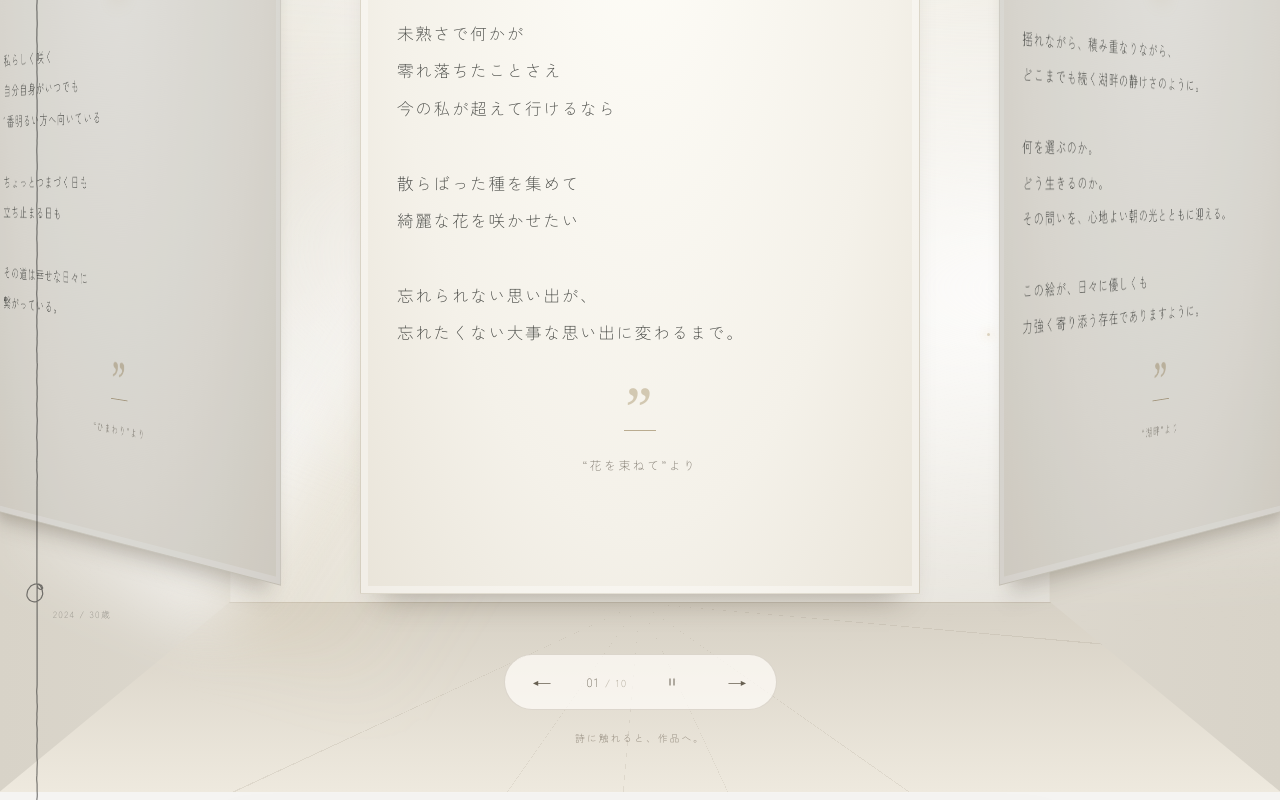
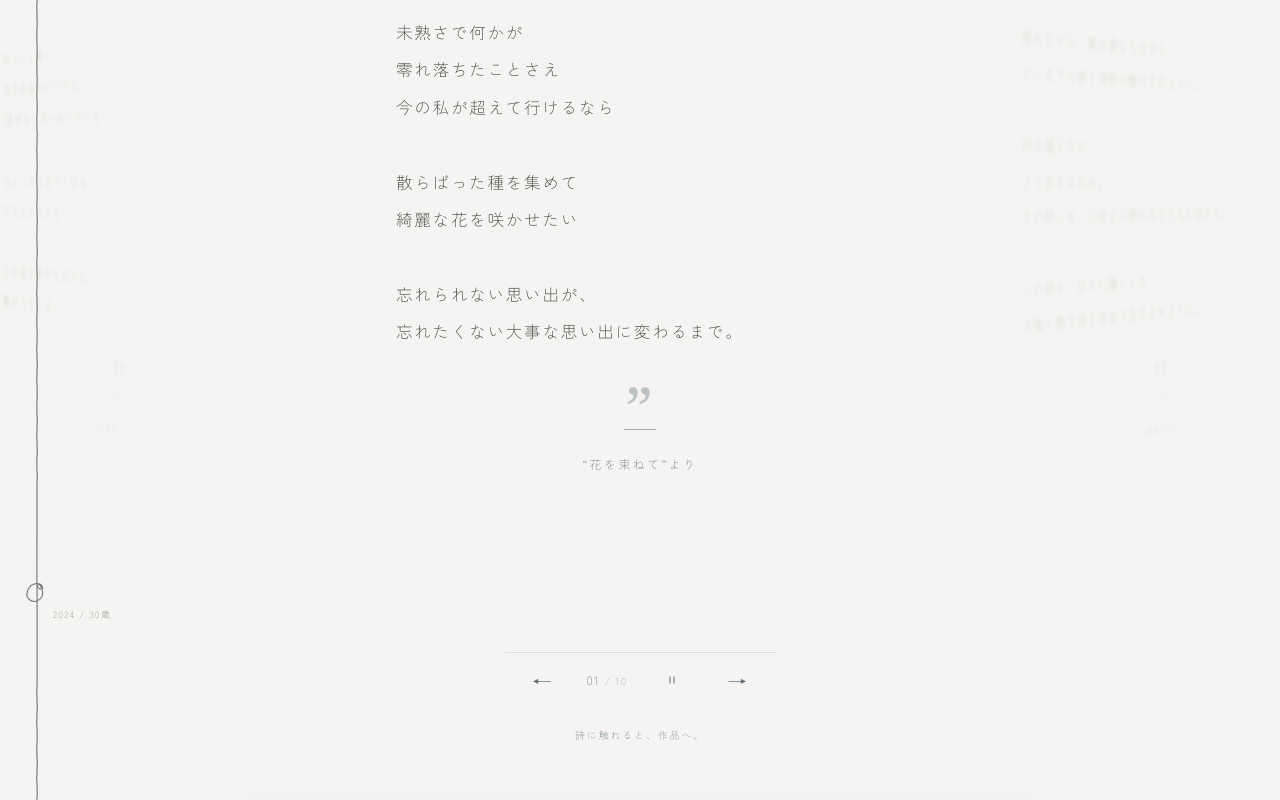
Before and after one commit to yasufumi-27/art-no-uzu, a Next.js app: page / in a window 1280 px wide. Shown: the part 1180-1980 px from the top of the page. Built offline with nearby package versions, Linux system fonts and the light colour scheme.

Commit message:
Float poems in 3D on the original site background

```diff
--- a/components/PoetryInterlude.jsx
+++ b/components/PoetryInterlude.jsx
@@ -54,20 +54,8 @@ export default function PoetryInterlude({ poems }) {
 
   return (
     <section className={styles.section} aria-label="作品の詩" data-resting={!inView || !pageVisible || paused} data-phase={phase}>
-      <div className={styles.architecture} aria-hidden="true">
-        <div className={styles.ceiling} />
-        <div className={styles.floor} />
-        <div className={styles.wallLeft} /><div className={styles.wallRight} />
-      </div>
-      <div className={styles.atmosphere} aria-hidden="true">
-        <div className={styles.light} />
-        <div className={styles.mist} />
-        {Array.from({ length: 9 }, (_, i) => (
-          <i key={i} className={styles.mote} style={{ "--n": i }} />
-        ))}
-      </div>
       <div ref={stageRef} className={styles.stage}>
-        <div className={styles.galleryLabel} aria-hidden="true">POETRY GALLERY<span>言葉をめぐる</span></div>
+        <div className={styles.galleryLabel} aria-hidden="true">POETRY<span>言葉の余白</span></div>
         <div className={styles.viewport}>
         <div className={styles.slides} style={{ "--turn": `${-position * 360 / poems.length}deg` }}
           onPointerEnter={e => { if (e.pointerType === "mouse") setHovered(true); }}
@@ -77,6 +65,7 @@ export default function PoetryInterlude({ poems }) {
           {poems.map((poem, i) => (
             <figure key={poem.id} className={`${styles.figure} ${i === index ? styles.active : ""}`}
               aria-hidden={i !== index} data-poem-id={poem.id}
+              data-near={i === (index + 1) % poems.length || i === (index - 1 + poems.length) % poems.length}
               style={{ "--angle": `${i * 360 / poems.length}deg` }}>
               <span className={styles.exhibitNumber} aria-hidden="true">{String(i + 1).padStart(2, "0")} / WORDS</span>
               <span className={styles.mark} aria-hidden="true">“</span>
--- a/components/PoetryInterlude.module.css
+++ b/components/PoetryInterlude.module.css
@@ -6,42 +6,13 @@
   min-height: 94svh;
   padding: 60px 0 44px;
   overflow: hidden;
-  background: radial-gradient(ellipse at 50% 38%, #fffdf6, #e8e5de 65%, #d2cec5);
+  background: var(--color-bg, #f5f4f2);
 }
-.atmosphere { position: absolute; inset: 0; z-index: -1; pointer-events: none; overflow: hidden; }
-.light {
-  position: absolute;
-  width: 55%; height: 125%; top: -30%; left: 20%;
-  background: linear-gradient(100deg, transparent 20%, rgb(255 255 255 / 85%) 48%, rgb(223 202 154 / 18%) 53%, transparent 72%);
-  filter: blur(28px);
-  transform: rotate(24deg);
-  animation: lightDrift 18s ease-in-out infinite alternate;
-}
-.mist {
-  position: absolute; inset: 20% -15%;
-  background: radial-gradient(ellipse at 25% 45%, rgb(188 176 151 / 18%), transparent 50%), radial-gradient(ellipse at 75% 60%, rgb(255 255 255 / 90%), transparent 50%);
-  filter: blur(36px);
-  animation: mistDrift 22s ease-in-out infinite alternate;
-}
-.mote {
-  position: absolute;
-  left: calc(12% + var(--n) * 9.3%); top: calc(24% + var(--n) * 5.7%);
-  width: 3px; height: 3px; border-radius: 50%; background: #b6a279;
-  box-shadow: 0 0 10px 3px rgb(222 201 155 / 45%);
-  animation: float 12s ease-in-out infinite;
-  animation-delay: calc(var(--n) * -1.7s);
-}
-.architecture { position: absolute; inset: 0; pointer-events: none; overflow: hidden; z-index: -1; }
-.ceiling { position: absolute; inset: 0 0 auto; height: 110px; background: linear-gradient(#ccc8bf, #eeeae1); clip-path: polygon(0 0, 100% 0, 82% 100%, 18% 100%); }
-.ceiling::after { content: ""; position: absolute; width: 36%; height: 3px; left: 32%; top: 38px; background: #fffdf5; box-shadow: 0 0 28px 8px #fff8dc; }
-.floor { position: absolute; bottom: 0; left: -30%; width: 160%; height: 190px; background: repeating-conic-gradient(from 80deg at 50% 0%, transparent 0deg 15deg, rgb(125 112 92 / 13%) 15deg 15.15deg, transparent 15.15deg 30deg), linear-gradient(#d7d1c5, #eee9de); border-top: 1px solid #c9c1b3; }
-.wallLeft, .wallRight { position: absolute; inset: 0; background: linear-gradient(90deg, #d8d3c8, #eeeae2); clip-path: polygon(0 0, 18% 110px, 18% calc(100% - 190px), 0 100%); }
-.wallRight { transform: scaleX(-1); }
 .stage { position: relative; width: 100%; }
-.galleryLabel { font-size: 10px; letter-spacing: .32em; text-align: center; color: #756e60; margin-bottom: 58px; }
+.galleryLabel { font-size: 10px; letter-spacing: .32em; text-align: center; color: #727b7e; margin-bottom: 58px; }
 .galleryLabel span { display: block; margin-top: 10px; font-size: 10px; letter-spacing: .24em; }
 .viewport { perspective: 1400px; perspective-origin: 50% 45%; padding: 30px 0 60px; }
-/* A circular exhibition: the camera turns to the next wall, without changing height. */
+/* Text occupies separate planes in depth; the surrounding page remains untouched. */
 .slides {
   display: grid; align-items: stretch; width: var(--panel-width); margin: 0 auto;
   transform-style: preserve-3d;
@@ -51,22 +22,22 @@
 .figure {
   grid-area: 1 / 1; position: relative; width: 100%; margin: 0; padding: 38px 36px 42px;
   display: flex; flex-direction: column; justify-content: center;
-  background: radial-gradient(ellipse at 50% 0%, #fffef9, #f4f1e9 65%, #e9e4d9);
-  border: 1px solid rgb(152 139 113 / 25%);
-  box-shadow: 0 22px 30px -20px rgb(65 53 34 / 40%), inset 0 0 0 7px rgb(255 255 255 / 35%);
+  background: transparent;
   transform: rotateY(var(--angle)) translateZ(var(--radius));
   backface-visibility: hidden; pointer-events: none;
-  opacity: 1; filter: brightness(.88); transition: filter 2s ease;
+  opacity: 0; visibility: hidden; filter: blur(2px);
+  transition: opacity 1.8s ease, filter 2s ease, visibility 0s 2.4s;
 }
-.active { opacity: 1; filter: brightness(1); pointer-events: auto; }
-.exhibitNumber { position: absolute; top: 17px; left: 20px; font-size: 8px; letter-spacing: .2em; color: #a49a86; }
-.controls { display: flex; justify-content: center; align-items: center; gap: 22px; position: relative; margin: 0 auto; width: fit-content; padding: 5px 16px; border: 1px solid rgb(131 119 96 / 23%); border-radius: 40px; background: rgb(255 253 248 / 72%); }
-.controls button { display: grid; place-items: center; width: 44px; height: 44px; border: 0; color: #686052; background: transparent; cursor: pointer; font-size: 20px; }
-.controls button:hover { color: #24221e; background: rgb(177 159 120 / 12%); border-radius: 50%; }
+.figure[data-near="true"] { opacity: .16; visibility: visible; transition-delay: 0s; }
+.active { opacity: 1; visibility: visible; filter: blur(0); pointer-events: auto; transition-delay: 0s; }
+.exhibitNumber { position: absolute; top: 17px; left: 20px; font-size: 8px; letter-spacing: .2em; color: #98a4a8; }
+.controls { display: flex; justify-content: center; align-items: center; gap: 22px; position: relative; margin: 0 auto; width: fit-content; padding: 5px 16px; border-top: 1px solid rgb(110 126 130 / 22%); background: transparent; }
+.controls button { display: grid; place-items: center; width: 44px; height: 44px; border: 0; color: #657175; background: transparent; cursor: pointer; font-size: 20px; }
+.controls button:hover { color: #24221e; background: rgb(110 126 130 / 8%); border-radius: 50%; }
 .controls button:focus-visible { outline: 1px solid #85765a; outline-offset: 2px; }
-.counter { font-size: 12px; letter-spacing: .12em; font-variant-numeric: tabular-nums; color: #5e5648; }
-.counter span { color: #a19887; font-size: 10px; }
-.guide { margin: 18px 0 0; font-size: 10px; letter-spacing: .18em; text-align: center; color: #807769; }
+.counter { font-size: 12px; letter-spacing: .12em; font-variant-numeric: tabular-nums; color: #657175; }
+.counter span { color: #98a4a8; font-size: 10px; }
+.guide { margin: 18px 0 0; font-size: 10px; letter-spacing: .18em; text-align: center; color: #7d888c; }
 .character { display: inline-block; }
 .section[data-phase="enter"] .active .character {
   animation: letterArrive 1.7s cubic-bezier(.16, 1, .3, 1) both;
@@ -79,52 +50,43 @@
 .section[data-phase="enter"] .active :is(.mark, .closingMark, .credit) { animation: inscriptionArrive 2.8s ease both; }
 .section[data-phase="exit"] .active :is(.mark, .closingMark, .credit) { animation: inscriptionDepart 1.2s ease both; }
 .section[data-phase="gap"] .active :is(.poem, .credit, .mark, .closingMark) { opacity: 0; }
-.section[data-phase="enter"] .active::before {
-  content: ""; position: absolute; inset: 0; z-index: -1; pointer-events: none;
-  background: radial-gradient(ellipse, rgb(235 214 165 / 38%), transparent 65%);
-  animation: wordGlow 3.2s ease-out both;
-}
 @keyframes letterArrive {
-  0% { opacity: 0; filter: blur(9px); transform: translateY(15px) scale(.94); color: #b6a582; text-shadow: 0 0 18px #d8bd80; }
-  45% { opacity: .65; color: #9b895f; text-shadow: 0 0 12px rgb(209 181 117 / 70%); }
-  100% { opacity: 1; filter: blur(0); transform: translateY(0) scale(1); color: inherit; text-shadow: none; }
+  0% { opacity: 0; filter: blur(9px); transform: translate3d(0, 12px, -120px) rotateX(24deg); color: #a3b5ba; text-shadow: 0 0 18px #bcd1d6; }
+  45% { opacity: .65; color: #7f979d; text-shadow: 0 0 12px rgb(166 201 211 / 65%); }
+  100% { opacity: 1; filter: blur(0); transform: translate3d(0, 0, 0) rotateX(0); color: inherit; text-shadow: none; }
 }
 @keyframes letterDepart {
   0% { opacity: 1; filter: blur(0); transform: translateY(0); }
-  45% { opacity: .55; color: #b6a582; text-shadow: 0 0 14px #d8bd80; }
-  100% { opacity: 0; filter: blur(8px); transform: translateY(-16px) scale(1.06); }
+  45% { opacity: .55; color: #a3b5ba; text-shadow: 0 0 14px #bcd1d6; }
+  100% { opacity: 0; filter: blur(8px); transform: translate3d(0, -12px, 90px) rotateX(-14deg); }
 }
 @keyframes inscriptionArrive { from { opacity: 0; filter: blur(5px); } to { opacity: 1; filter: blur(0); } }
 @keyframes inscriptionDepart { to { opacity: 0; filter: blur(5px); } }
-@keyframes wordGlow { 0% { opacity: 0; transform: scale(.85); } 35% { opacity: 1; } 100% { opacity: 0; transform: scale(1.15); } }
 .mark, .closingMark {
-  display: block; color: #b6a582; font-family: Georgia, serif; font-weight: 400;
+  display: block; color: #8d9a9e; font-family: Georgia, serif; font-weight: 400;
   line-height: 1; text-align: center; user-select: none;
 }
-.mark { height: 64px; font-size: 100px; margin-bottom: 24px; text-shadow: 0 2px 24px rgb(190 163 107 / 20%); }
+.mark { height: 64px; font-size: 100px; margin-bottom: 24px; text-shadow: 0 2px 24px rgb(157 190 199 / 20%); }
 .closingMark { font-size: 60px; height: 28px; margin-top: 26px; opacity: .55; }
 .poem {
   margin: 0; color: #383a36; font-size: clamp(15px, 1.3vw, 18px); font-weight: 300;
   line-height: 2.25; letter-spacing: .1em; text-transform: none; overflow-wrap: anywhere;
   text-shadow: 0 0 24px rgb(255 255 255 / 95%);
 }
-.poem p { margin: 0; white-space: pre-wrap; }
+.poem p { margin: 0; white-space: pre-wrap; perspective: 900px; }
 .poemLink { display: block; color: inherit; text-decoration: none; cursor: pointer; }
-.poemLink:focus-visible { outline: 1px solid #baac90; outline-offset: 12px; }
+.poemLink:focus-visible { outline: 1px solid #a1adb0; outline-offset: 12px; }
 .credit {
   margin-top: 24px; text-align: center; font-size: 12px; font-weight: 300;
-  letter-spacing: .2em; color: #777166; text-transform: none;
+  letter-spacing: .2em; color: #727b7e; text-transform: none;
 }
-.credit::before { content: ""; display: block; width: 32px; height: 1px; background: #baac90; margin: 0 auto 22px; }
+.credit::before { content: ""; display: block; width: 32px; height: 1px; background: #a1adb0; margin: 0 auto 22px; }
 .credit cite { font-style: normal; }
 .credit a { text-underline-offset: 6px; }
 .credit a:hover { text-decoration: underline; }
 .credit a:focus-visible { outline: 1px solid currentColor; outline-offset: 8px; }
 .controls .pause { font-size: 12px; }
 .section[data-resting="true"] *, .section[data-resting="true"] *::before { animation-play-state: paused !important; }
-@keyframes lightDrift { from { transform: translateX(-8%) rotate(24deg); opacity: .55; } to { transform: translateX(12%) rotate(16deg); opacity: 1; } }
-@keyframes mistDrift { from { transform: translate(-3%, 3%) scale(1); } to { transform: translate(5%, -3%) scale(1.12); } }
-@keyframes float { 0%, 100% { opacity: 0; transform: translateY(18px); } 40% { opacity: .6; } 80% { opacity: .15; transform: translateY(-45px); } }
 @media (max-width: 639px) {
   .section { padding: 40px 0 32px; --panel-width: calc(100vw - 64px); }
   .galleryLabel { margin-bottom: 32px; }
@@ -135,12 +97,10 @@
   .closingMark { font-size: 40px; margin-top: 14px; height: 22px; }
   .credit { margin-top: 20px; font-size: 10px; }
   .credit::before { margin-bottom: 16px; }
-  .light { width: 110%; left: -10%; filter: blur(20px); }
   .controls { gap: 12px; }
 }
 @media (prefers-reduced-motion: reduce) {
   .section *, .section *::before { animation: none !important; }
-  .mote { opacity: .3; }
   .character { display: inline; }
   .slides { transition: none; }
   .figure { transition: none; }
```
